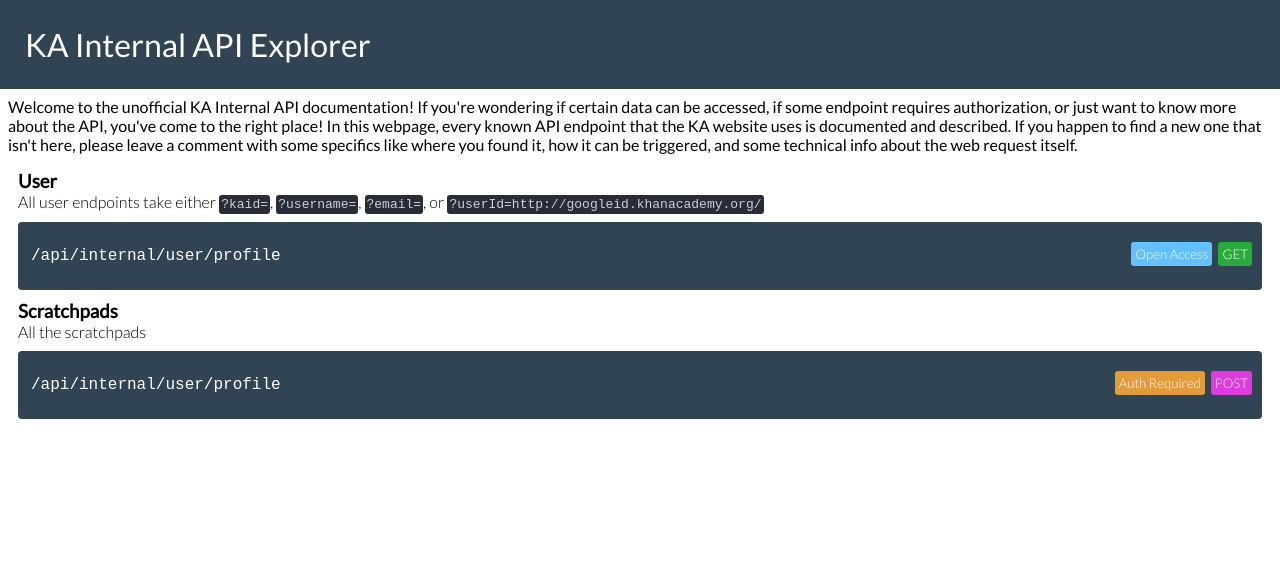
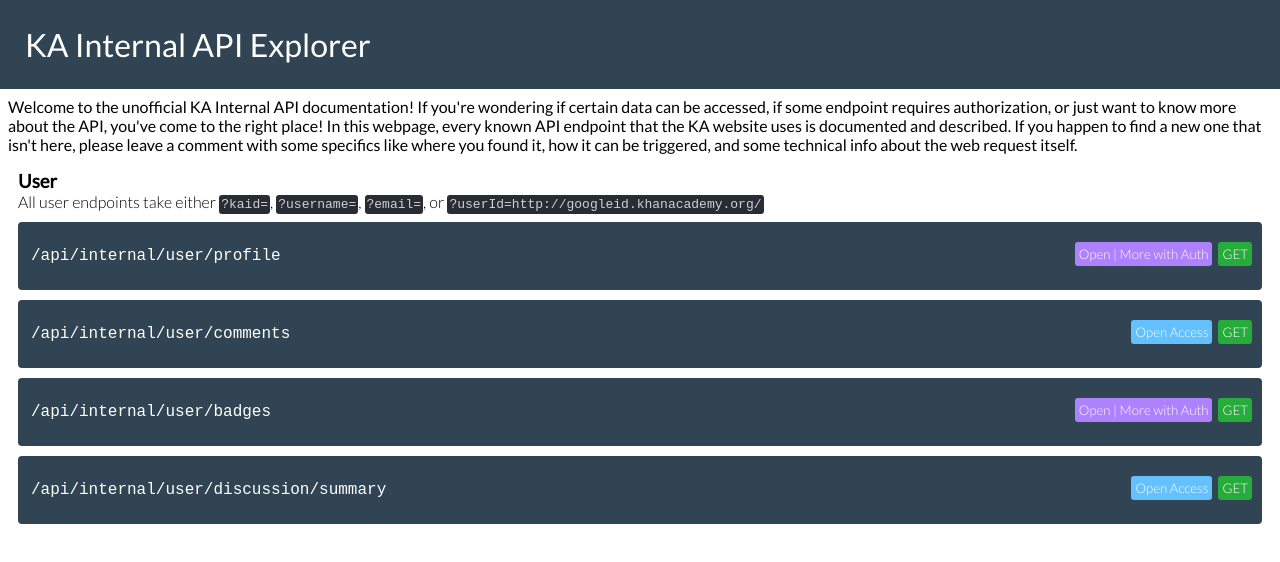
Before and after one commit to lukekrikorian/api-docs, a React app: page / in a window 1280 px wide. Shown: the top 562 px of the page. Built offline with nearby package versions, Linux system fonts and the light colour scheme.

Commit message:
Open | More with Auth option added, more user endpoints, and small css changes

```diff
--- a/index.html
+++ b/index.html
@@ -3,7 +3,7 @@
     <head>
         <meta charset="UTF-8">
         <meta name="viewport" content="width=device-width, initial-scale=1.0">
-        <link rel="shortcut icon" href="https://www.khanacademy.org/favicon.ico?leaf">
+        <link rel="shortcut icon" href="https://cdn.kastatic.org/images/badges/earth/great-inspiration-40x40.png">
         <title>API Docs</title>
     </head>
     <body>
--- a/src/components/Endpoint.jsx
+++ b/src/components/Endpoint.jsx
@@ -7,12 +7,12 @@
         return (
             <div class="endpoint-toggle" onClick={ this.props.clicked }>
                 {
-                    endpoint.access === "Open Access" && endpoint.method === "GET" && endpoint.exampleUrl ?
+                    ["Open Access", "Open | More with Auth"].includes(endpoint.access) && endpoint.method === "GET" && endpoint.exampleUrl ?
                     <a class="endpoint-url" href={`https://www.khanacademy.org${endpoint.exampleUrl}`} target="_blank">{ endpoint.url }</a> :
                     <h3 class="endpoint-url">{ endpoint.url }</h3>
                 }
-                <h5 class={`endpoint-badge ${["POST", "PUT"].includes(endpoint.method) ? "purple" : ""}`}>{ endpoint.method }</h5>
-                <h5 class={`endpoint-badge ${endpoint.access === "Open Access" ? "blue" : "orange"}`}>{ endpoint.access }</h5>
+                <h5 class={`endpoint-badge ${["POST", "PUT"].includes(endpoint.method) ? "pink" : ""}`}>{ endpoint.method }</h5>
+                <h5 class={`endpoint-badge ${endpoint.access === "Open Access" ? "blue" : endpoint.access === "Open | More with Auth" ? "purple" : "orange"}`}>{ endpoint.access }</h5>
             </div>
         );
     }
--- a/src/css/Endpoint.css
+++ b/src/css/Endpoint.css
@@ -54,8 +54,12 @@
     background: rgb(99, 193, 255);
 }
 
+.pink {
+    background: rgb(222, 60, 222);
+}
+
 .purple {
-    background: rgb(222, 60, 222);
+    background: #ae81ff;
 }
 
 .endpoint-header {
--- a/src/docs.json
+++ b/src/docs.json
@@ -8,10 +8,10 @@
                 {
                     "url": "/api/internal/user/profile",
                     "exampleUrl": "/api/internal/user/profile?username=ThatNobodyGuy",
-                    "access": "Open Access",
+                    "access": "Open | More with Auth",
                     "method": "GET",
                     "header": "Receive JSON with user info",
-                    "description": "Get user info like showcase badges, points, videos watched, KAID, avatar, and much more. More data can be recieved with authentication.",
+                    "description": "Get user info like showcase badges, points, videos watched, KAID, avatar, and much more.",
                     "code": {
                         "username": "ThatNobodyGuy",
                         "points": 599064,
@@ -19,22 +19,67 @@
                         "streakLength": 10,
                         "...": "..."
                     }
-                }
-            ]
-        },
-        "Scratchpads": {
-            "title": "Scratchpads",
-            "description": "All the scratchpads",
-            "endpoints": [
+                },
                 {
-                    "url": "/api/internal/user/profile",
-                    "access": "Auth Required",
-                    "method": "POST",
-                    "header": "Receive JSON with user info",
-                    "description": "Get user info like showcase badges, points, videos watched, KAID, avatar, and much more.",
+                    "url": "/api/internal/user/comments",
+                    "exampleUrl": "/api/internal/user/comments?username=ThatNobodyGuy",
+                    "access": "Open Access",
+                    "method": "GET",
+                    "header": "Get a list of the user's Tips & Thanks",
+                    "description": "This endpoint returns an array of the user's comments on programs, videos, or articles.",
+                    "code": [{
+                        "numberOfFlags": 0,
+                        "sumVotesIncremented": 4,
+                        "authorNickname": "Luke",
+                        "content": "Great program!",
+                        "...": "..."
+                    }, "..."]
+                },
+                {
+                    "url": "/api/internal/user/badges",
+                    "exampleUrl": "/api/internal/user/badges?username=ThatNobodyGuy",
+                    "access": "Open | More with Auth",
+                    "method": "GET",
+                    "header": "Get a list of the user's badges",
+                    "description": "This endpoint returns a list of the user's badges, contained in five different sections. The five sections correspond to the five badge rarities, and contain a nested array with the list of badges the user owns.",
                     "code": {
-                        "countVideosCompleted": 224,
-                        "soundOn": false
+                        "badgeCollections": [
+                            {
+                                "category": 0,
+                                "categoryDescription": "Meteorite badges are common and easy to earn when just getting started.",
+                                "userBadges": [
+                                    {
+                                        "count": 84,
+                                        "lastEarnedDate": "2018-04-30T21:07:49Z",
+                                        "badge": {
+                                            "description": "inspiration",
+                                            "points": 500,
+                                            "...": "..."
+                                        },
+                                        "...": "..."
+                                    },
+                                    "..."
+                                ]
+                            },
+                            "..."
+                        ]
+                    }
+                },
+                {
+                    "url": "/api/internal/user/discussion/summary",
+                    "exampleUrl": "/api/internal/user/discussion/summary?username=ThatNobodyGuy",
+                    "access": "Open Access",
+                    "method": "GET",
+                    "header": "Get a summary of the user's discussion history",
+                    "description": "This endpoint returns a small summary of the user's discussion history.",
+                    "code": {
+                        "statistics": {
+                            "votes": 1999,
+                            "questions": 45,
+                            "flags": 104,
+                            "...": "..."
+                        },
+                        "...": "..."
                     }
                 }
             ]
```
Also changed, not shown: 1 other file (tests, documents, lock files or other folders).
